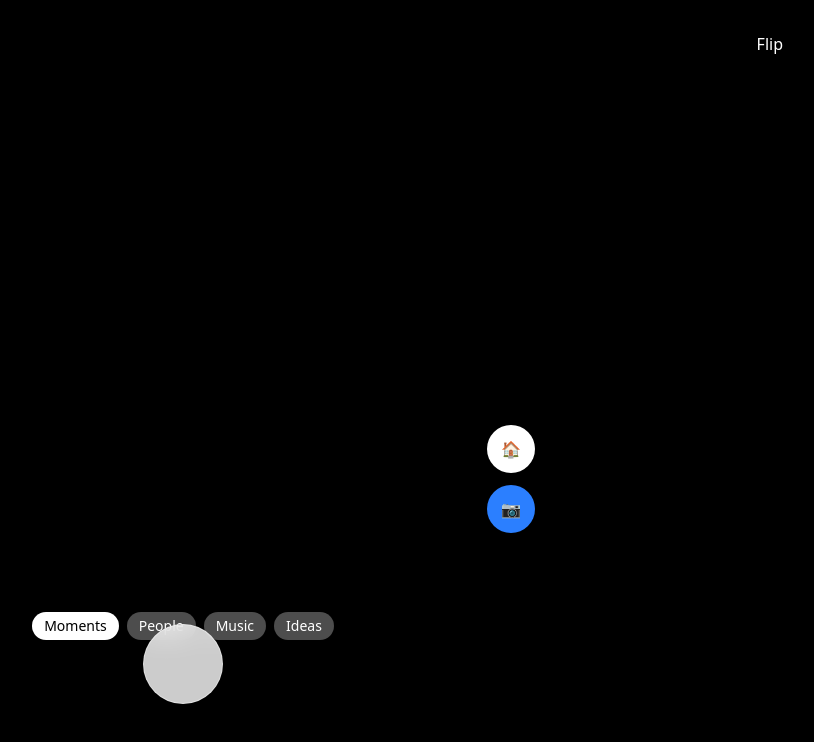
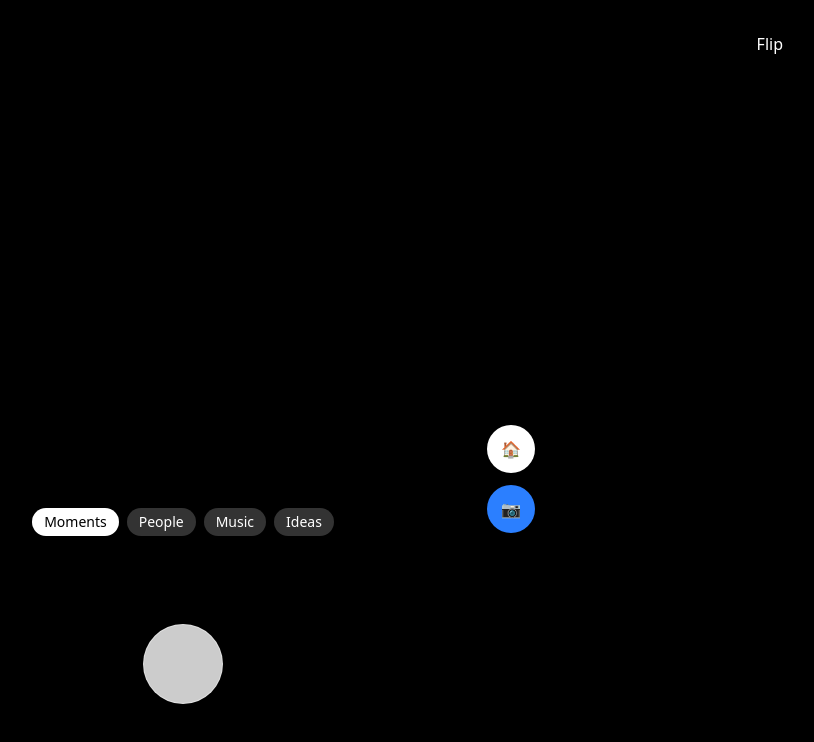
Before and after one commit to bnkhan65-source/memory-vault, a Next.js app: page /camera in a window 1280 px wide. Shown: the top 742 px of the page, without its empty margins (457-1271 px from the left). Built offline with nearby package versions, Linux system fonts and the light colour scheme; no server answers.

Commit message:
Fix category layout

```diff
--- a/app/camera/page.tsx
+++ b/app/camera/page.tsx
@@ -155,20 +155,22 @@ export default function CameraPage() {
         <img src={photo} className="w-full h-full object-cover" />
       )}
 
-      <div className="absolute bottom-40 left-0 right-0 flex justify-center gap-2 z-50 flex-wrap px-4">
+      <div className="absolute bottom-64 left-0 right-0 flex justify-center z-40 px-4">
+  <div className="flex gap-2 flex-wrap justify-center bg-black/40 backdrop-blur-md px-3 py-2 rounded-full">
     {["Moments", "People", "Music", "Ideas"].map(cat => (
       <button
         key={cat}
         onClick={() => setSelectedCategory(cat)}
-      className={`px-3 py-1 rounded-full text-sm ${
+        className={`px-3 py-1 rounded-full text-sm whitespace-nowrap ${
           selectedCategory === cat
             ? "bg-white text-black"
-          : "bg-white/30 text-white"
+            : "bg-white/20 text-white"
         }`}
       >
         {cat}
       </button>
     ))}
+  </div>
 </div>
       {/* Controls */}
       <div className="absolute bottom-24 left-0 right-0 flex justify-center gap-4 z-50">
```
Lines whose indentation alone changed are shown as unchanged.
